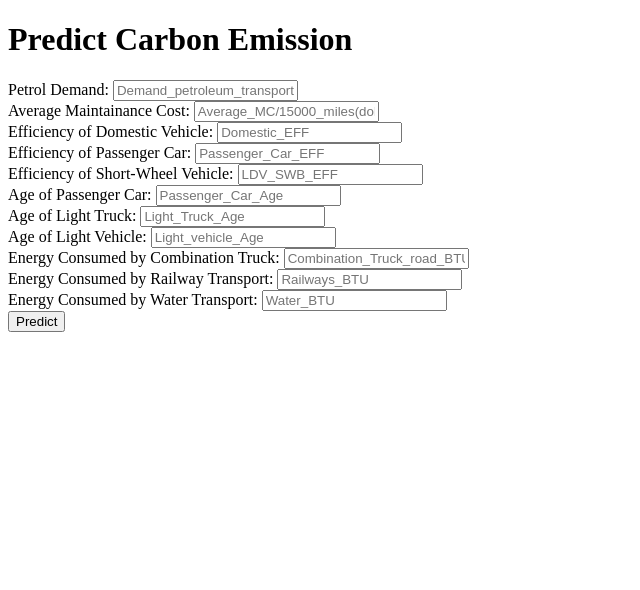
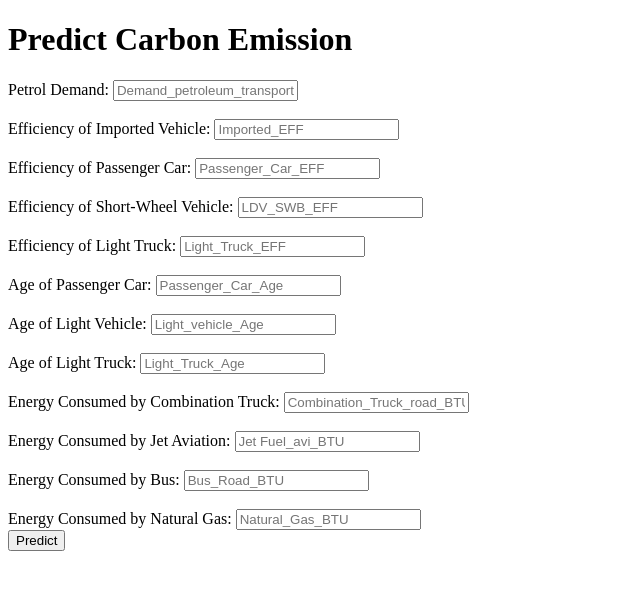
Before and after one commit to haseena97/carbon_footprint_proj, a Flask app: page / in a window 1280 px wide. Shown: the top 590 px of the page, without its empty margins (0-640 px from the left). Run offline with Flask 2, Linux system fonts and the light colour scheme.

Commit message:
Update index.html

```diff
--- a/templates/index.html
+++ b/templates/index.html
@@ -18,16 +18,28 @@
      <!-- Main Input For Receiving Query to our ML -->
     <form action="{{ url_for('predict')}}"method="post">
     	<label>Petrol Demand: <input type="text" name="Demand_petroleum_transportation)mil_lit" placeholder="Demand_petroleum_transportation)mil_lit" required="required" /></label><br>
-        <label>Average Maintainance Cost: <input type="text" name="Average_MC/15000_miles(dollars)" placeholder="Average_MC/15000_miles(dollars)" required="required" /></label><br>
-		<label>Efficiency of Domestic Vehicle: <input type="text" name="Domestic_EFF" placeholder="Domestic_EFF" required="required" /></label><br>
+    	<br>
+		<label>Efficiency of Imported Vehicle: <input type="text" name="Imported_EFF" placeholder="Imported_EFF" required="required" /></label><br>
+        <br>
         <label>Efficiency of Passenger Car: <input type="text" name="Passenger_Car_EFF" placeholder="Passenger_Car_EFF" required="required" /></label><br>
+        <br>
         <label>Efficiency of Short-Wheel Vehicle: <input type="text" name="LDV_SWB_EFF" placeholder="LDV_SWB_EFF"  required="required" /></label><br>
+        <br>
+        <label>Efficiency of Light Truck: <input type="text" name="Light_Truck_EFF" placeholder="Light_Truck_EFF"  required="required" /></label><br>
+        <br>
         <label>Age of Passenger Car: <input type="text" name="Passenger_Car_Age" placeholder="Passenger_Car_Age" required="required" /></label><br>
+        <br>
+        <label>Age of Light Vehicle: <input type="text" name="Light_vehicle_Age" placeholder="Light_vehicle_Age" required="required" /></label><br>
+        <br>
         <label>Age of Light Truck: <input type="text" name="Light_Truck_Age" placeholder="Light_Truck_Age" required="required" /></label><br>
-        <label>Age of Light Vehicle: <input type="text" name="Light_vehicle_Age" placeholder="Light_vehicle_Age" required="required" /></label><br>
+        <br>
         <label>Energy Consumed by Combination Truck: <input type="text" name="Combination_Truck_road_BTU" placeholder="Combination_Truck_road_BTU" required="required" /></label><br>
-        <label>Energy Consumed by Railway Transport: <input type="text" name="Railways_BTU" placeholder="Railways_BTU" required="required" /></label><br>
-        <label>Energy Consumed by Water Transport: <input type="text" name="Water_BTU" placeholder="Water_BTU" required="required" /></label><br>
+        <br>
+        <label>Energy Consumed by Jet Aviation: <input type="text" name="Jet Fuel_avi_BTU" placeholder="Jet Fuel_avi_BTU" required="required" /></label><br>
+        <br>
+        <label>Energy Consumed by Bus: <input type="text" name="Bus_Road_BTU" placeholder="Bus_Road_BTU" required="required" /></label><br>
+        <br>
+        <label>Energy Consumed by Natural Gas: <input type="text" name="Natural_Gas_BTU" placeholder="Natural_Gas_BTU" required="required" /></label><br>
 
         <button type="submit" class="btn btn-primary btn-block btn-large">Predict</button>
     </form>
```
